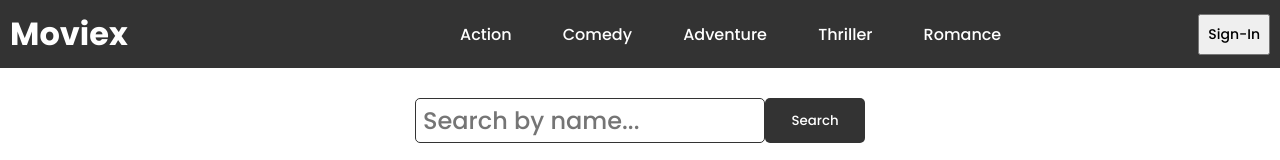
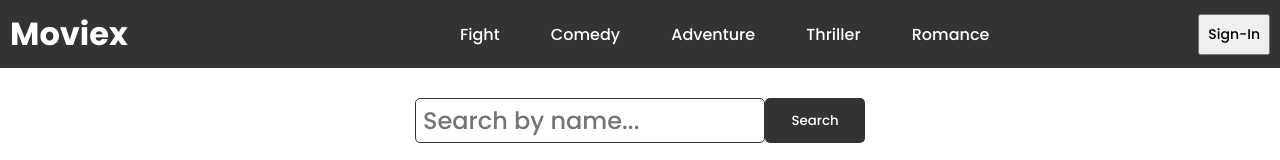
Before and after one commit to ramesh-vairagar/MovieXapp, a plain HTML site: page index.html in a window 1280 px wide. Shown: the top 160 px of the page. Drawn offline with Linux system fonts and the light colour scheme; no server answers.

Commit message:
category changed

```diff
--- a/index.html
+++ b/index.html
@@ -16,7 +16,7 @@
 
       <nav>
         <ul class="header-ul desktop-class">
-            <li>Action</li>
+            <li>Fight</li>
             <li>Comedy</li>
             <li>Adventure</li>
             <li>Thriller</li>
```
